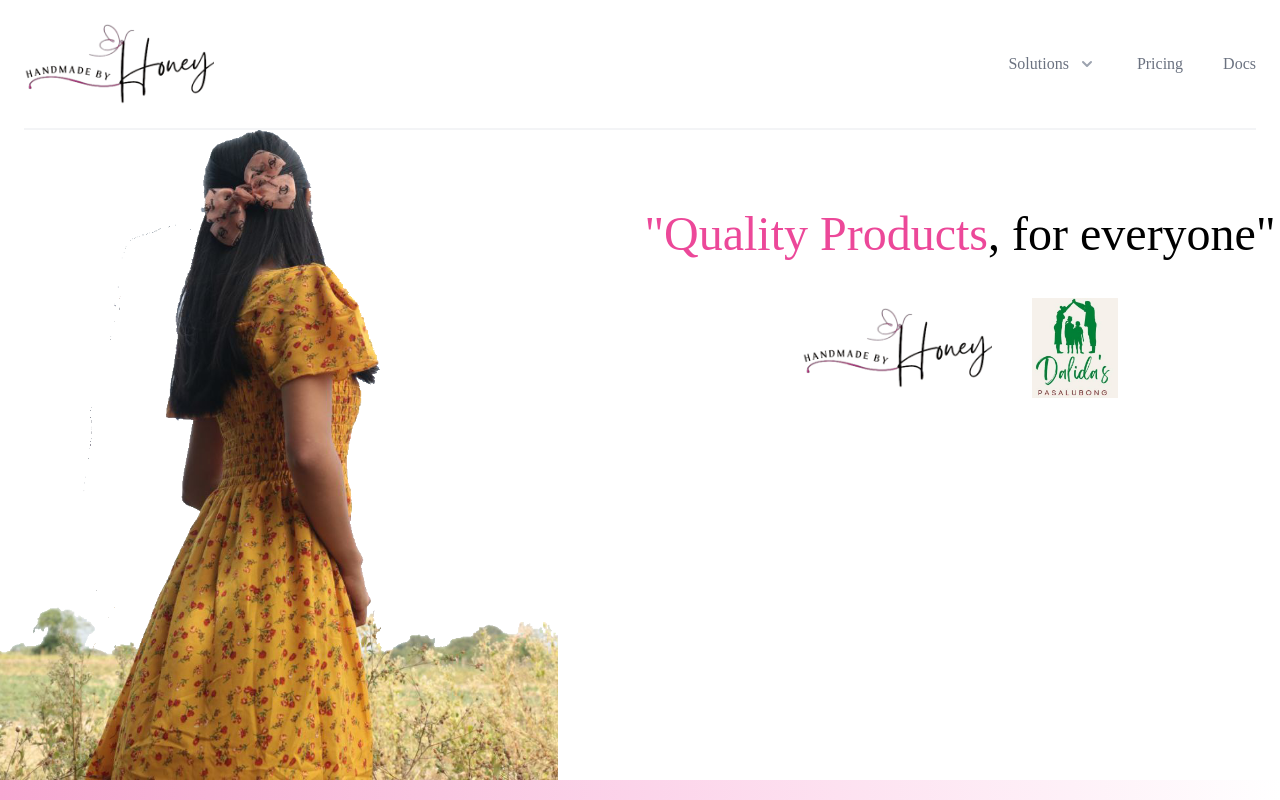
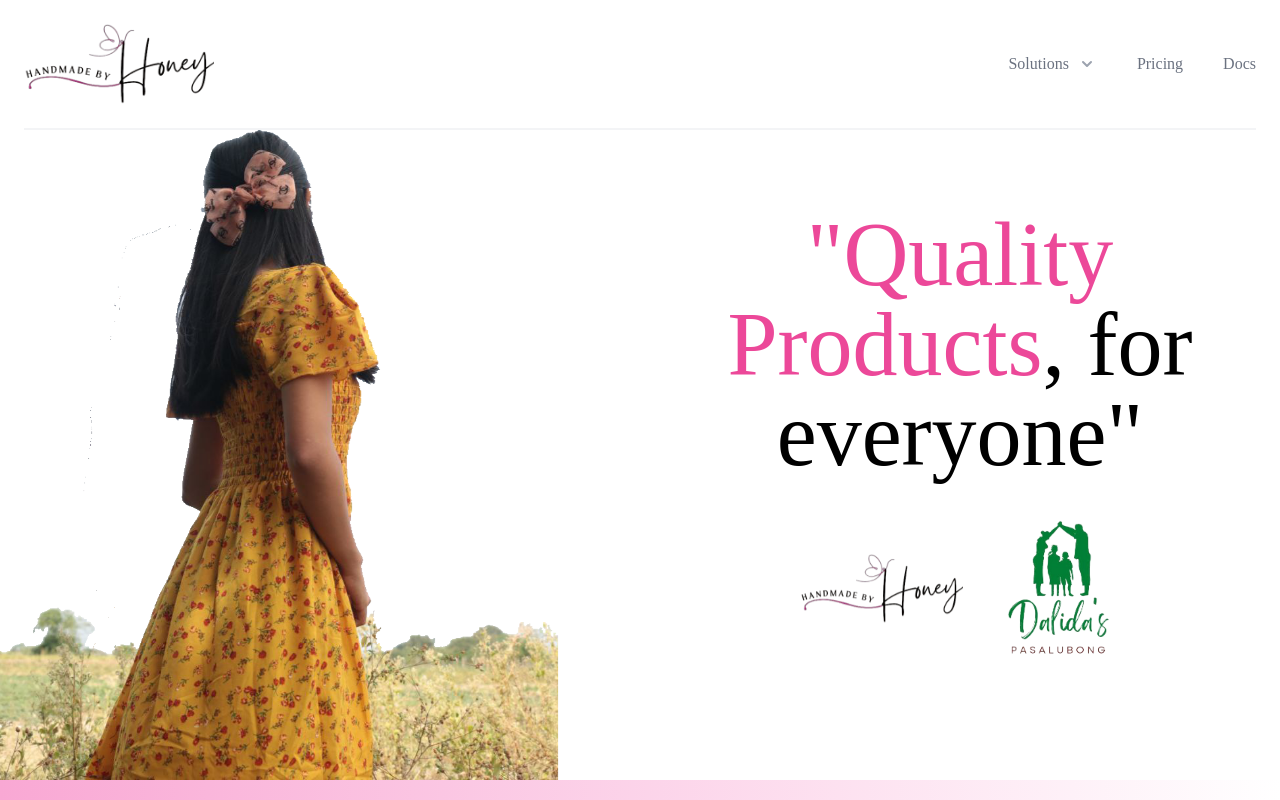
Before and after one commit to james1821/Honey_Shop, a React (Vite) app: page / in a window 1280 px wide. Shown: the top 800 px of the page. Built offline with nearby package versions, Linux system fonts and the light colour scheme.

Commit message:
changed Pasalubonglogo to transparent and font-size of the tagline

```diff
--- a/src/component/Banner.jsx
+++ b/src/component/Banner.jsx
@@ -2,22 +2,32 @@ import React from 'react'
 import '../App.css'
 import Honelyn1 from '../assets/img/Honelyn-1.png'
 import Logo from '../assets/img/Logo.png'
-import PasalubongLogo from '../assets/img/pasalubong_logo.jpg'
-import { Fade } from "../../node_modules/react-awesome-reveal";
+import PasalubongLogo from '../assets/img/pasalubong_logo.png'
+import { Fade, Slide } from "../../node_modules/react-awesome-reveal";
 function Banner() {
   return (
     <header id='head' className='h-full bg-white ' >
         <div className='flex flex-col justify-center  items-center lg:w-1/2 lg:float-right relative z-10'>
-           <Fade> <h1 className='text-5xl mt-10 md:mt-20 text-center '><span className='text-pink-500'>"Quality Products</span>, for everyone"</h1></Fade>
+           <Fade > <h1 className='text-5xl md:text-[90px] mt-10 md:mt-20  text-center '><span className='text-pink-500'>"Quality Products</span>, for everyone"</h1></Fade>
             <div className='flex  justify-center  items-center w-1/2 lg:float-right relative z-10 my-10 md:gap-10 gap-5'>
-                 <img className='h-[80px]' src={Logo} alt="" />
-                 <img className='h-[100px]' src={PasalubongLogo} alt="" />
+
+               <Slide
+               direction='left'
+
+               > <img className='h-[80%] w-auto' src={Logo} alt="" />
+               </Slide>
+
+               <Slide
+               direction='right'
+
+               >  <img  className='h-[100%] w-auto' src={PasalubongLogo} alt="" />
+               </Slide>
 
             </div>
 
         </div>
+       <Fade>  <img  src={Honelyn1} alt="" className='h-[450px] md:h-[650px] m-auto lg:m-0 z-0' /></Fade>
 
-       <img  src={Honelyn1} alt="" className='h-[450px] md:h-[650px] m-auto lg:m-0 z-0' />
 
 
 
--- a/src/component/Nav.jsx
+++ b/src/component/Nav.jsx
@@ -1,6 +1,6 @@
 import React from 'react'
 import Logo from '../assets/img/Logo.png'
-import PasalubongLogo from '../assets/img/pasalubong_logo.jpg'
+import PasalubongLogo from '../assets/img/pasalubong_logo.png'
 
 export const Nav = () => {
   const [open, setOpen] = React.useState(false);
```
Also changed, not shown: src/App.css (line endings or trailing spaces), src/assets/img/pasalubong_logo.jpg (deleted), src/assets/img/pasalubong_logo.png (added).
